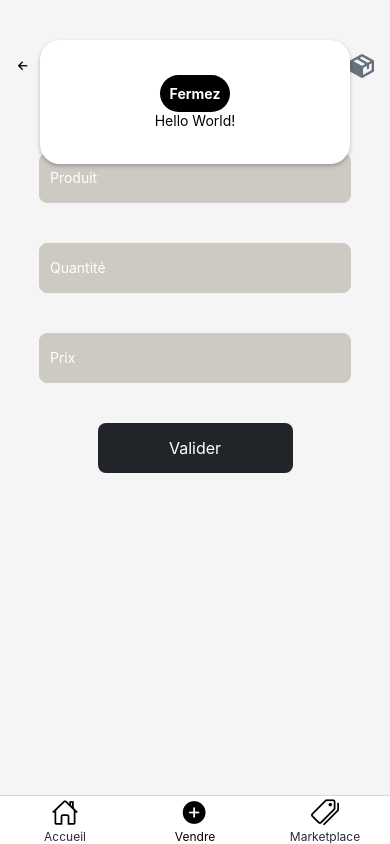
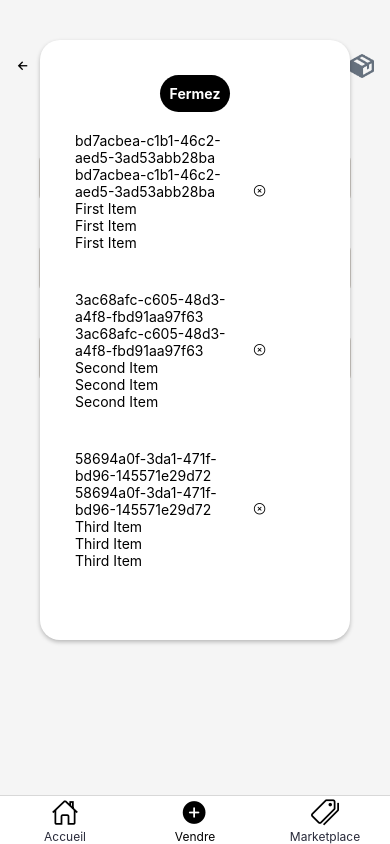
Before and after one commit to JoeyStarr/potager, a React Native app: screen /Vendre in a window 390 px wide. Both pictures are taken after a click on the element 362 px from the left and 66 px from the top of the page. Built offline with nearby package versions, Linux system fonts and the light colour scheme.

Commit message:
fin modal commande

```diff
--- a/component/partageScreen.js
+++ b/component/partageScreen.js
@@ -1,9 +1,23 @@
 import React, {useState,useEffect} from 'react';
 import styles from '../style';
 import Ionic from 'react-native-vector-icons/Ionicons'
-import { Text, View, Pressable , Image, TextInput, Modal} from 'react-native';
+import { Text, View, Pressable , Image, TextInput, Modal, FlatList} from 'react-native';
 
 const Partage = ({navigation}) => {
+  const Item = ({ id, title }) => (
+    <View style={styles.item}>
+      <View style={styles.it1}>
+        <Text style={styles.title}>{id}</Text>
+        <Text style={styles.title}>{id}</Text>
+        <Text style={styles.title}>{title}</Text>
+        <Text style={styles.title}>{title}</Text>
+        <Text style={styles.title}>{title}</Text>
+      </View>
+      <Pressable style={styles.it2} onPress={() => {navigation.navigate('Accueil')}}>
+            <Ionic name='close-circle-outline' size='28' colour='black' />
+      </Pressable>
+    </View>
+  );
 
   const [produit,setProduit] = useState("")
   const [quantite,setQuantite] = useState()
@@ -13,6 +27,36 @@
   const onPressFunction2 = () => {
     return
   }
+  const DATA = [
+    {
+      id: 'bd7acbea-c1b1-46c2-aed5-3ad53abb28ba',
+      title: 'First Item',
+    },
+    {
+      id: '3ac68afc-c605-48d3-a4f8-fbd91aa97f63',
+      title: 'Second Item',
+    },
+    {
+      id: '58694a0f-3da1-471f-bd96-145571e29d72',
+      title: 'Third Item',
+    },
+    {
+      id: 'bd7acbea-c1b1-46c2-aed5-3ad5edeb28ba',
+      title: 'First Item',
+    },
+    {
+      id: '3ac68afc-c605-48d3-a4f8-fbezffzf97f63',
+      title: 'Second Item',
+    },
+    {
+      id: '58694a0f-3da1-471f-bd96-145jkjkl29d72',
+      title: 'Third Item',
+    },
+  ];
+
+  const renderItem = ({ item }) => (
+    <Item id={item.id} title={item.title} />
+  );
 
   return (
     <View style={styles.container2}>
@@ -43,7 +87,11 @@
             >
               <Text style={styles.textStyle}>Fermez</Text>
             </Pressable>
-            <Text style={styles.modalText}>Hello World!</Text>
+            <FlatList
+              data={DATA}
+              renderItem={renderItem}
+              keyExtractor={item => item.id}
+             />
           </View>
         </View>
       </Modal>
--- a/style.js
+++ b/style.js
@@ -68,7 +68,8 @@
       },
       shadowOpacity: 0.25,
       shadowRadius: 4,
-      elevation: 5
+      elevation: 5,
+      height: 600
     },
     button: {
         borderRadius: 20,
@@ -83,6 +84,19 @@
         fontWeight: "bold",
         textAlign: "center"
     },
+    item:{
+        width:'80%',
+        flexDirection:'row',
+        marginVertical:20,
+        justifyContent:'space-around',
+        alignItems:'center'
+    },
+    it1:{
+        flex:2
+    },
+    it1:{
+        flex:1
+    }
   });
 
   export default styles;
```
